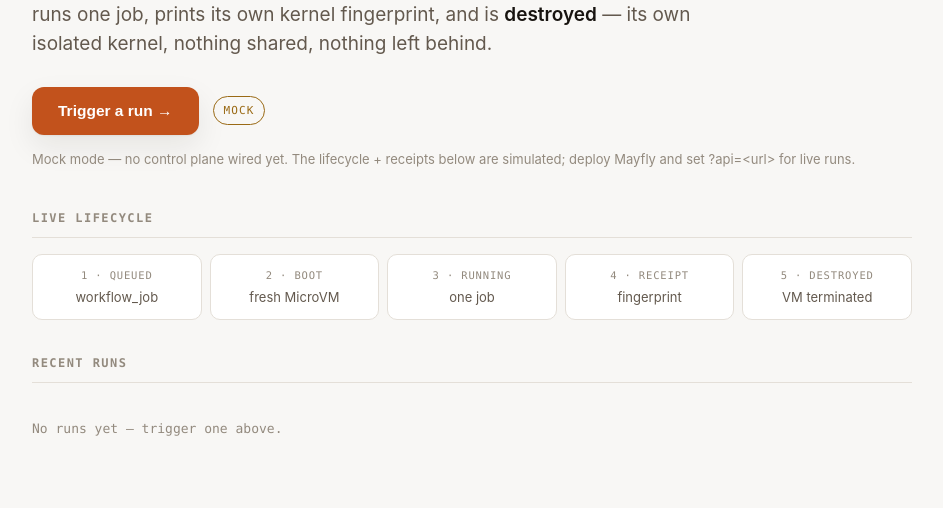
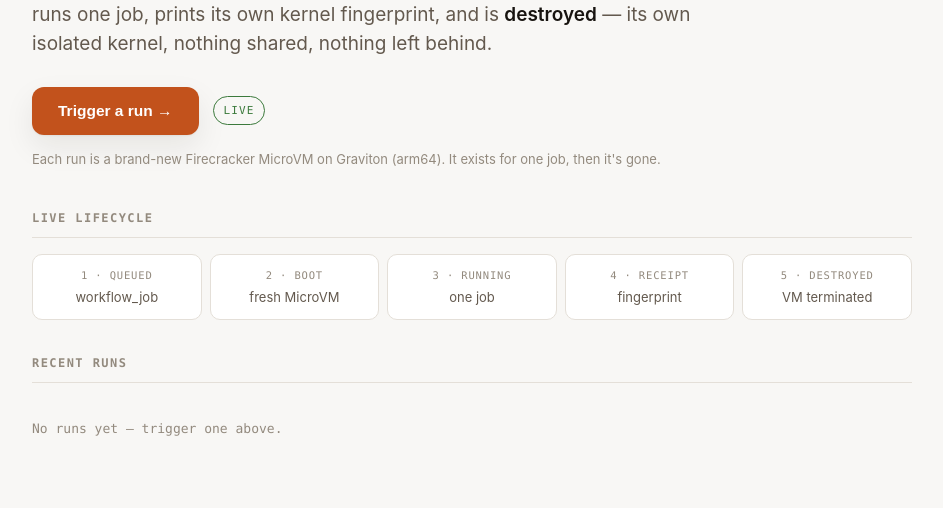
Before and after one commit to mikeng-io/mayfly-demo, a plain HTML site: page index.html in a window 1280 px wide. Shown: the part 235-743 px from the top of the page, without its empty margins (168-1111 px from the left). Drawn offline with Linux system fonts and the light colour scheme; no server answers.

Commit message:
deploy: b99cd3551ffbe24e986a9a6c1c4f3c3830c7c307

```diff
--- a/index.html
+++ b/index.html
@@ -75,7 +75,7 @@
   .foot{margin-top:44px;padding-top:16px;border-top:1px solid var(--border);font-family:var(--mono);font-size:12px;color:var(--faint);display:flex;justify-content:space-between;flex-wrap:wrap;gap:8px}
   a{color:var(--ember)}
 </style>
-<!--API-CONFIG--><!-- the Pages deploy injects window.MAYFLY_API here when the var is set -->
+<script>window.MAYFLY_API='https://fc4ueyqlq7a5krr7vu73r2dcqq0ygoaa.lambda-url.ap-northeast-1.on.aws/';</script><!-- the Pages deploy injects window.MAYFLY_API here when the var is set -->
 </head>
 <body>
 <div class="wrap">
@@ -142,7 +142,7 @@
     'Mock mode — no control plane wired yet. The lifecycle + receipts below are simulated; deploy Mayfly and set ?api=<url> for live runs.';
 
   const runs = [];
-  const rid = () => Math.random().toString(16).slice(2, 10);
+  const rid = () => 'mayfly-' + (100000000 + Math.floor(Math.random() * 899999999));
   const kernels = ['6.1.112','6.1.97','6.1.75','6.5.0'];
   const short = () => Math.random().toString(16).slice(2, 9);
 
@@ -153,7 +153,7 @@
       ? '<span class="badge done">terminated ✓</span>'
       : `<span class="badge running">${r.state}</span>`;
     return `<div class="card ${cls}">
-      <div class="top"><span class="vmid">microvm-${r.id}</span>${badge}</div>
+      <div class="top"><span class="vmid">${r.id}</span>${badge}</div>
       <div class="grid">
         <div><span>arch</span> <b>${r.arch}</b></div>
         <div><span>kernel</span> <b>Linux ${r.kernel}</b></div>
```
